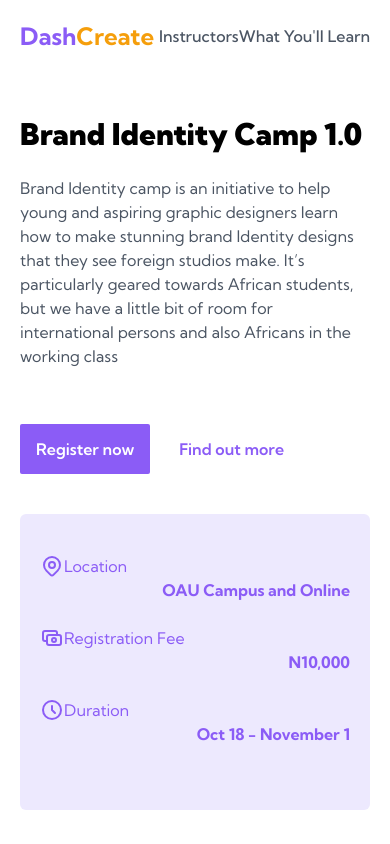
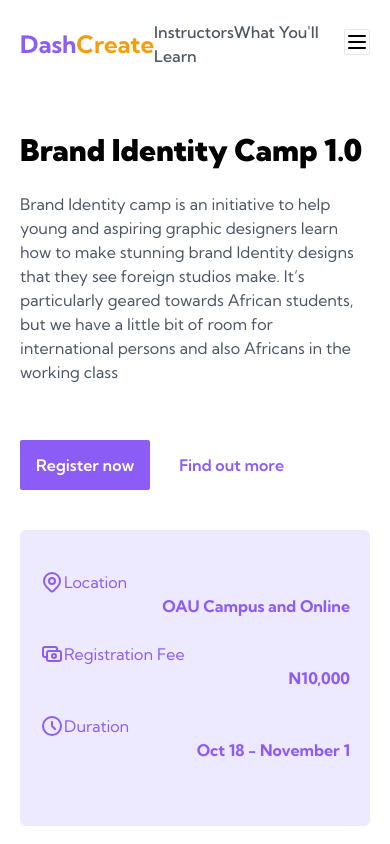
Before and after one commit to bolub/dashcreate, a Next.js app: page / in a window 390 px wide. Shown: the top 844 px of the page. Built offline with nearby package versions, Linux system fonts and the light colour scheme.

Commit message:
try again

```diff
--- a/Components/Navbar.js
+++ b/Components/Navbar.js
@@ -33,8 +33,8 @@
         <span style={{ color: 'rgba(245, 158, 11' }}>Create</span>
       </span>
 
-      {/* right nav hidden md:flex*/}
-      <div className='ml-auto my-auto '>
+      {/* right nav */}
+      <div className='ml-auto my-auto hidden md:flex'>
         <a
           href='#instructors'
           className='my-auto cursor-pointer text-gray-600 font-medium hover:text-purple-500 mr-6'
@@ -59,7 +59,7 @@
         )}
       </div>
 
-      {/* <div className='ml-auto my-auto block md:hidden'>
+      <div className='ml-auto my-auto block md:hidden'>
         <button
           ref={completeButtonRef}
           className='border p-1 rounded-sm'
@@ -80,7 +80,7 @@
             />
           </svg>
         </button>
-      </div> */}
+      </div>
 
       <Transition
         show={isOpen}
```
